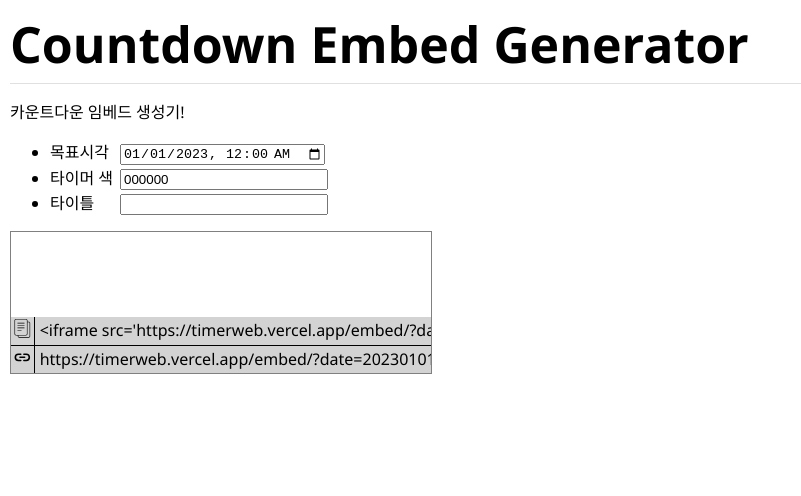
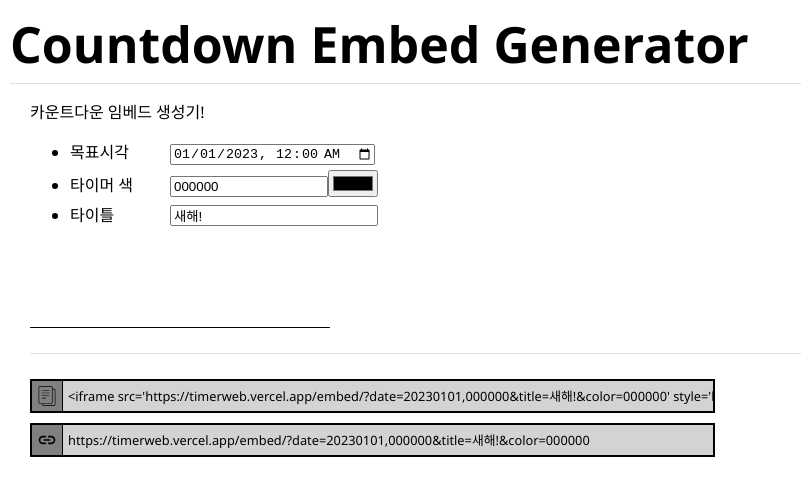
Before and after one commit to Sharlottes/timerweb, a Next.js app: page / in a window 1280 px wide. Shown: the top 496 px of the page, without its empty margins (0-801 px from the left). Built offline with nearby package versions, Linux system fonts and the light colour scheme.

Commit message:
update timerweb

```diff
--- a/components/ClipCopybar.tsx
+++ b/components/ClipCopybar.tsx
@@ -20,13 +20,13 @@ const ClipCopybar: React.FC<{ text: string, icon?: JSX.Element }> = ({ text, ico
 
   return (
     <>
-      <div className='clipboard'>
+      <div>
         <div className='icon' onClick={handleCopyClick}>
           {icon}
         </div>
-        <div className='text'>
+        <span className='text'>
           {text}
-        </div>
+        </span>
       </div>
       {clickResult}
     </>
--- a/components/ClipboardCopybar.tsx
+++ b/components/ClipboardCopybar.tsx
@@ -14,11 +14,10 @@ const ClipboardCopybar: React.FC<ClipboardCopybarProps> = ({ time, title, color
   const text = `<iframe src='${link}' style='border: none; height: 85px;'></iframe>`;
 
   return (
-    <>
+    <div className='clipboard-bar'>
       <ClipCopybar text={text} />
-      <div className='divider' style={{ backgroundColor: 'black' }} />
       <ClipCopybar text={link} icon={<LinkIcon />} />
-    </>
+    </div>
   )
 }
 
--- a/pages/index.tsx
+++ b/pages/index.tsx
@@ -1,5 +1,31 @@
 import React from 'react'
 import ClipboardCopybar from '../components/ClipboardCopybar';
+
+const ColorPickInput: React.FC<{
+  color: string,
+  setColor: React.Dispatch<React.SetStateAction<string>>
+}> = ({ color, setColor }) => {
+  const [input, setInput] = React.useState<{ render: () => JSX.Element }>({ render: () => <></> });
+
+  React.useEffect(() => {
+    setInput({ render: () => <input type='color' value={color} onChange={handleColorChange} /> });
+  }, [color]);
+
+  const handleColorChange: React.ChangeEventHandler<HTMLInputElement> = ({ target: { value } }) => {
+    setColor(value);
+    const elem = document.querySelector('form.embed-config-form > ul > li > label.error');
+    if (elem) elem.innerHTML = /^#?[a-f|A-F|0-9]{6}$/.test(value) ? '' : 'invalid format!';
+  }
+
+  return (
+    <>
+      <label>타이머 색</label>
+      <input type='text' value={color} onChange={handleColorChange} />
+      {input.render()}
+      <label className='error'></label>
+    </>
+  )
+}
 
 const MainPage: React.FC = () => {
   const [time, setTime] = React.useState('20230101,000000');
@@ -10,6 +36,7 @@ const MainPage: React.FC = () => {
     <div className='main-container'>
       <span style={{ fontWeight: 'bold', fontSize: 50 }}>Countdown Embed Generator</span>
       <div className='divider' style={{ margin: '5px 0 15px 0' }} />
+      <div className='content-container'>
         <span>카운트다운 임베드 생성기!</span>
         <form className='embed-config-form'>
           <ul>
@@ -19,27 +46,27 @@ const MainPage: React.FC = () => {
                 type='datetime-local'
                 defaultValue={'2023-01-01T00:00'}
                 onChange={ev =>
-                setTime(ev.target.value.replace(/[-:]/g, '').replace('T', ',') + '00')
+                  setTime(ev.target.value.replaceAll(
+                    /[(\-|:)|(T)]/g,
+                    (match) => match === '-' || match === ':' ? '' : ','
+                  ) + '00')
                 }
               />
             </li>
             <li>
-            <label>타이머 색</label>
-            <input type='text' value={color} onChange={({ target: { value } }) => {
-              setColor(value);
-              const elem = document.querySelector('form.embed-config-form > ul :nth-child(3)');
-              if (elem) elem.innerHTML = /^#?[a-f|A-F|0-9]{6}$/.test(value) ? '' : 'invalid format!';
-            }} />
-            <label></label>
+              <ColorPickInput color={color} setColor={setColor} />
             </li>
             <li>
               <label>타이틀</label>
-            <input type='text' onChange={ev => setTitle(ev.target.value)} />
+              <input
+                type='text'
+                defaultValue='새해!'
+                onChange={ev => setTitle(ev.target.value)} />
             </li>
           </ul>
         </form>
-      <div className='embed-container'>
-        <iframe src={`/embed/?date=${time}&title=${title}&color=${color}`} />
+        <iframe src={`/embed/?date=${time}&title=${encodeURIComponent(title)}&color=${encodeURIComponent(color)}`} />
+        <div className='divider' style={{ marginTop: '20px' }} />
         <ClipboardCopybar time={time} title={title} color={color} />
       </div>
     </div>
--- a/public/global.css
+++ b/public/global.css
@@ -1,3 +1,5 @@
+/*  global  */
+
 html {
   overflow: hidden;
   font-family: 'Segoe UI', Tahoma, Geneva, Verdana, sans-serif;
@@ -7,81 +9,9 @@ body {
   margin: 0;
 }
 
-.center {
-  width: 100vw;
-  height: 100vh;
-  display: flex;
-  align-items: center;
-  justify-content: center;
-}
 
-form.embed-config-form {
 
-}
-
-form.embed-config-form > ul > li > input {
-  width: 200px;
-  display: inline-block;
-}
-
-form.embed-config-form > ul > li > label {
-  width: 70px;
-  display: inline-block;
-}
-
-form.embed-config-form > ul > li :nth-child(3) {
-  margin-left: 10px;
-  color: red;
-  width: auto;
-}
-
-div.embed-container {
-  border: 1px solid gray;
-  width: 420px;
-  padding: 0;
-  display: flex;
-  flex-direction: column;
-}
-
-div.embed-container > iframe {
-  border: none;
-  height: 85px;
-}
-
-div.clipboard {
-  display: flex;
-  background-color: lightGray
-}
-
-div.clipboard > div.icon {
-  width: 20px;
-  height: 100%;
-  padding: 2px;
-  border-right: 1px solid black
-}
-
-div.clipboard > div.text {
-  margin-left: 5px;
-  width: 100%;
-  overflow-x: scroll;
-  overflow-y: hidden;
-  white-space: nowrap;
-  -ms-overflow-style: none;
-  scrollbar-width: none;
-}
-
-div.clipboard:hover {
-  width: 100vw;
-}
-
-div.clipboard > div.text::-webkit-scrollbar {
-  display: none;
-}
-
-div.main-container {
-  height: 100%;
-  padding: 10px;
-}
+/*  util  */
 
 div.divider {
   width: 100%;
@@ -89,6 +19,104 @@ div.divider {
   background-color: rgba(0, 0, 0, 0.12);
 }
 
+label.error {
+  margin-left: 10px;
+  color: red;
+  width: auto;
+  white-space: nowrap;
+}
+
+
+
+/* main page */
+
+
+div.main-container {
+  height: 100%;
+  padding: 10px;
+}
+
+div.content-container {
+  margin-left: 20px;
+}
+
+div.content-container > iframe {
+  border: 1px solid gray;
+  border: none;
+  border-bottom: 1px solid black;
+  height: 85px;
+}
+
+form.embed-config-form li {
+  margin: 5px auto;
+}
+
+form.embed-config-form input {
+  width: 150px;
+  display: inline-block;
+}
+
+form.embed-config-form input:only-of-type:not([type=color]) {
+  width: 200px;
+}
+
+form.embed-config-form input[type=color] {
+  width: 50px;
+}
+
+form.embed-config-form label {
+  width: 100px;
+  display: inline-block;
+}
+
+div.clipboard-bar {
+  width: 100%;
+  display: flex;
+  margin: 20px auto;
+  flex-direction: column;
+  justify-content: start;
+}
+div.clipboard-bar > div {
+  width: fit-content;
+  height: 30px;
+  border: 2px solid black;
+  display: flex;
+  align-items: stretch;
+  background-color: lightGray;
+  margin: 5px 0;
+}
+
+div.clipboard-bar div.icon {
+  padding: 5px;
+  border-right: 1px solid black;
+  background-color: gray;
+}
+
+div.clipboard-bar div.icon svg {
+  width: 20px;
+  height: 20px;
+}
+
+div.clipboard-bar span.text {
+  padding: 5px;
+  white-space: nowrap;
+  overflow-x: scroll;
+  width: 50vw;
+  font-size: 0.8rem;
+  scrollbar-width: none;
+}
+
+div.clipboard-bar span.text::-webkit-scrollbar {
+  display: none;
+}
+div.clipboard-bar span.text:hover {
+  width: 100vw;
+}
+
+
+
+
+/* Digit style */
 
 div.timer-container {
   max-width: 380px;
```
Also changed, not shown: pages/embed.tsx (+20 -18 lines), utils/getRemainingTime.ts (added, +19 -0 lines). Lines whose indentation alone changed are shown as unchanged.
